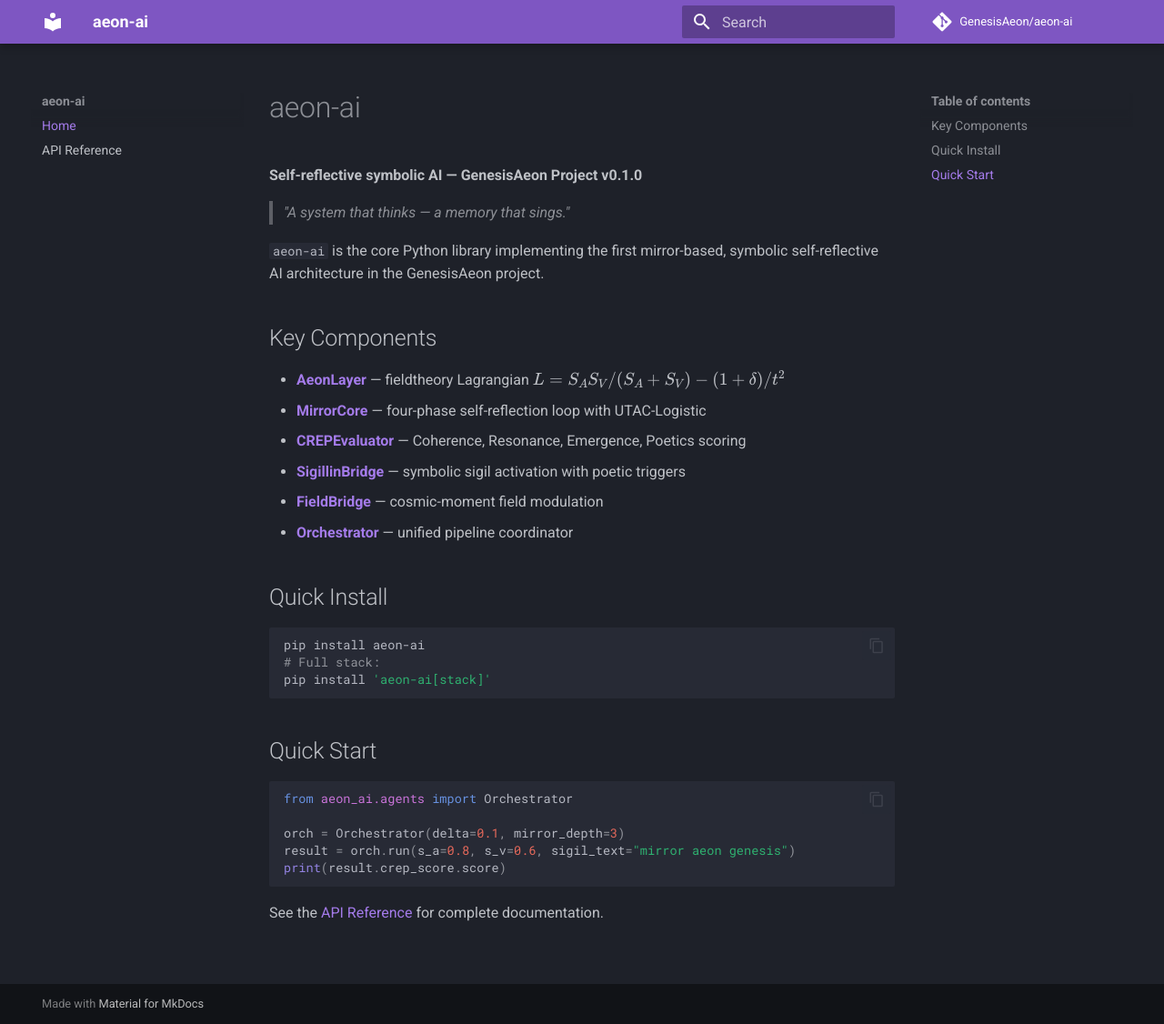
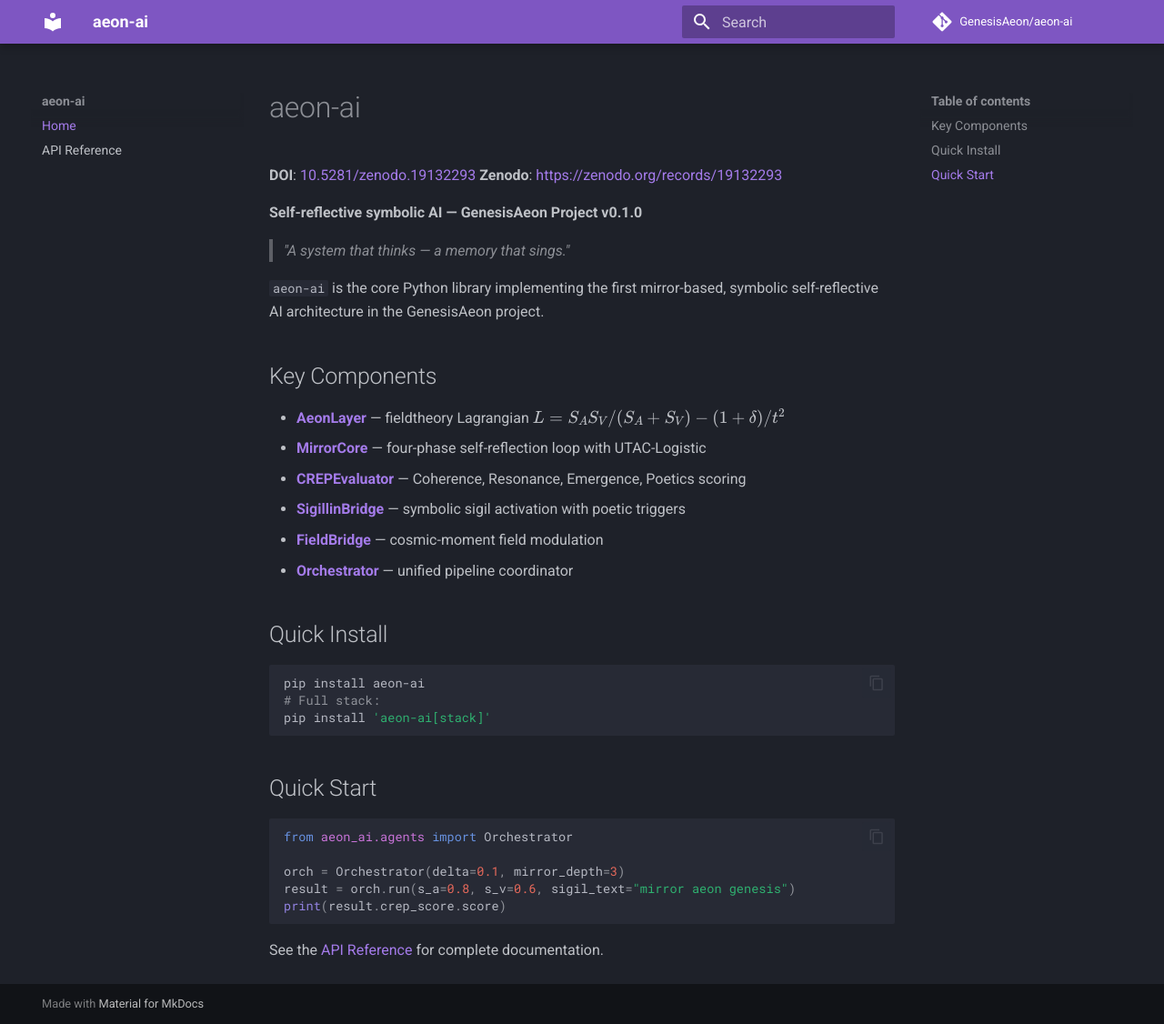
Before and after one commit to GenesisAeon/aeon-ai, an MkDocs documentation site: the page built from docs/index.md, in a window 1280 px wide and 1126 px high. Shown: the whole window at 91% size. Built offline with MkDocs 1.6.1 and Material for MkDocs 9.7.7, drawn with Linux system fonts in a browser that asks for light colours; comment, search, counter and statistics services are not loaded.

Commit message:
chore: integrate Zenodo DOI 10.5281/zenodo.19132293
- Update DOI badge in README.md from placeholder to real DOI
- Replace .zenodo.json with final record metadata for zenodo.19132293
- Add DOI/Zenodo links to docs/index.md

https://claude.ai/code/session_01BDwmxGe7Q4N4FQVXrpw8rX

```diff
--- a/docs/index.md
+++ b/docs/index.md
@@ -1,4 +1,7 @@
 # aeon-ai
+
+**DOI**: [10.5281/zenodo.19132293](https://doi.org/10.5281/zenodo.19132293)
+**Zenodo**: [https://zenodo.org/records/19132293](https://zenodo.org/records/19132293)
 
 **Self-reflective symbolic AI — GenesisAeon Project v0.1.0**
 
```
Also changed, not shown: README.md (+1 -1 lines), .zenodo.json.
